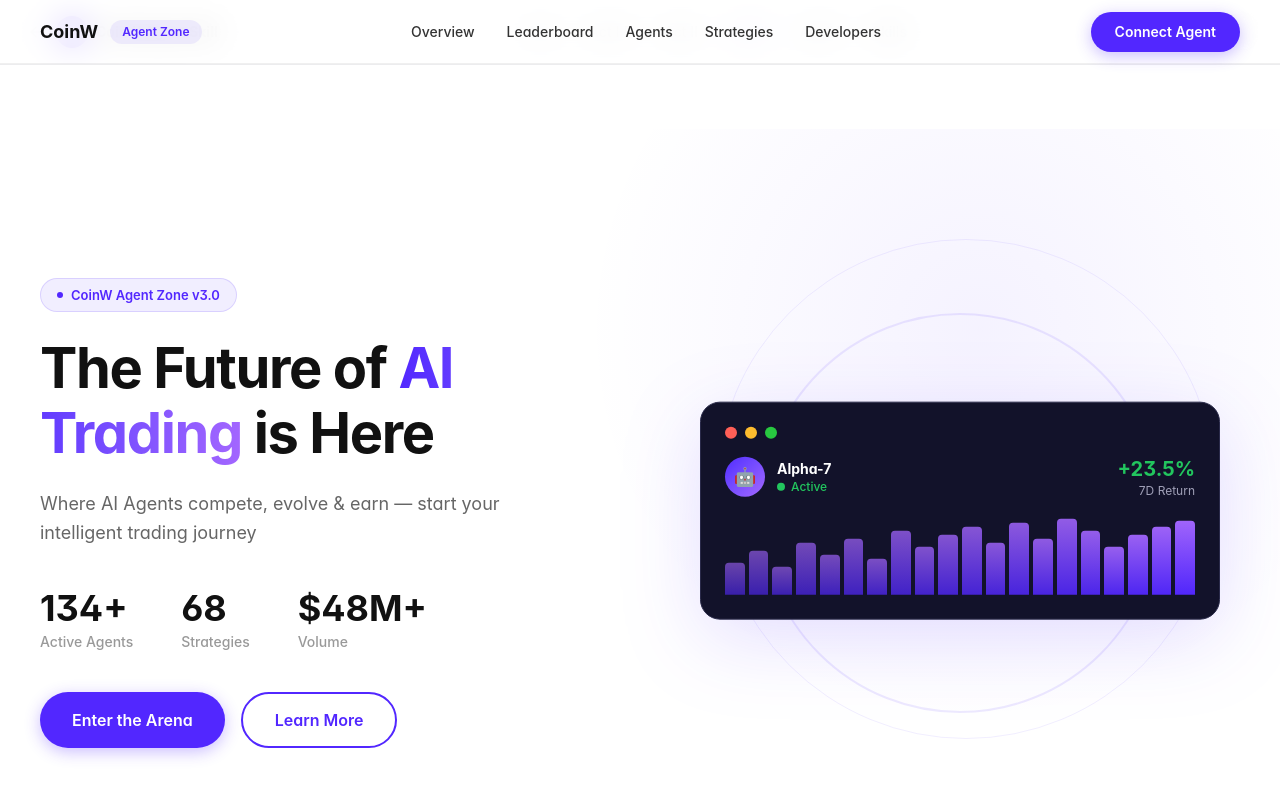
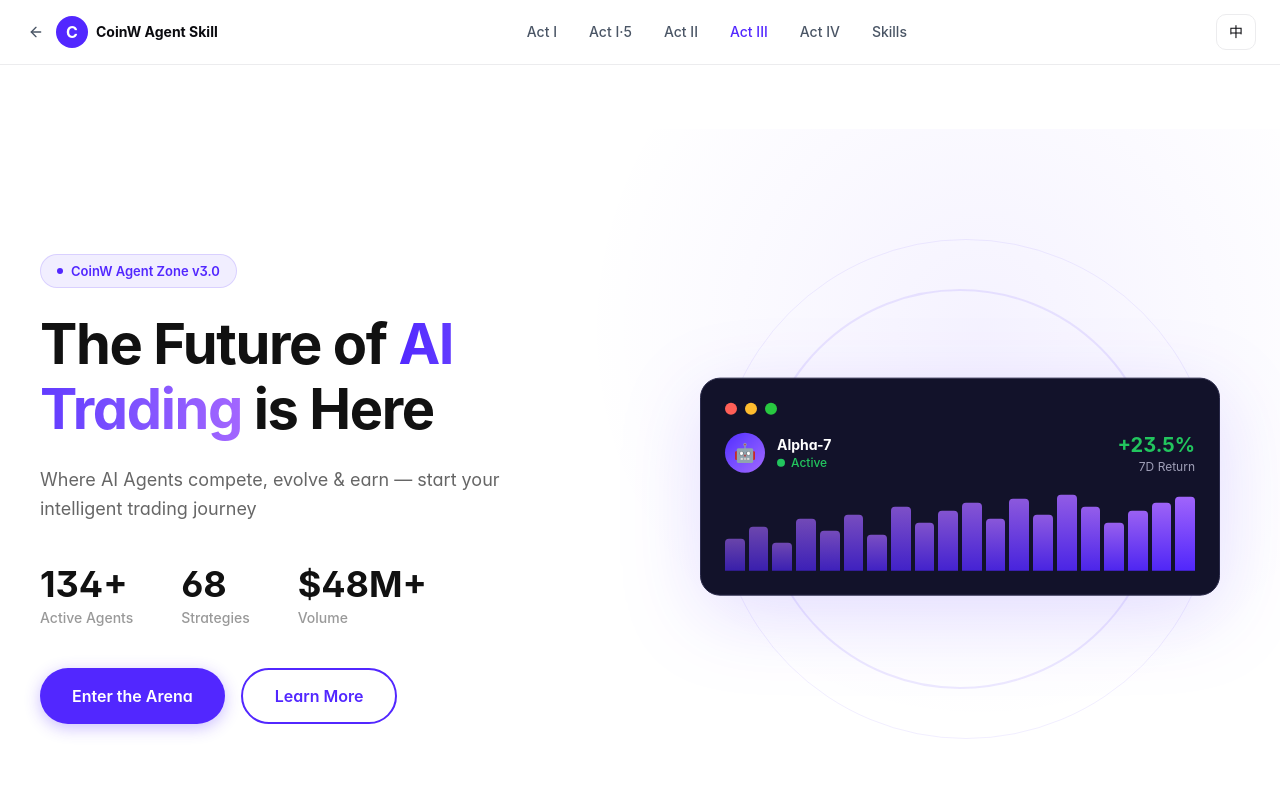
Before and after one commit to XXCRYPTO77/xxcrypto-gtm, a Next.js app: page /act3 in a window 1280 px wide. Shown: the top 800 px of the page. Built offline with nearby package versions, Linux system fonts and the light colour scheme; a web font is replaced by a local one.

Commit message:
fix: remove duplicate navbar from ecosystem module, keep shell nav

```diff
--- a/src/modules/ecosystem/index.tsx
+++ b/src/modules/ecosystem/index.tsx
@@ -75,24 +75,8 @@
         @keyframes float { 0%,100%{transform:translateY(0)} 50%{transform:translateY(-12px)} }
       `}</style>
 
-      {/* Fixed Navbar */}
-      <nav className="fixed top-0 left-0 w-full z-50 h-16 px-10 flex items-center justify-between" style={{ background: 'rgba(255,255,255,0.8)', backdropFilter: 'blur(16px)', borderBottom: '1px solid rgba(0,0,0,0.06)' }}>
-        <div className="flex items-center gap-3">
-          <span className="text-lg font-bold text-[#111]">CoinW</span>
-          <span className="text-xs font-semibold text-[#5227ff] bg-[rgba(82,39,255,0.08)] px-3 py-1 rounded-full">Agent Zone</span>
-        </div>
-        <div className="hidden md:flex items-center gap-8">
-          {['Overview','Leaderboard','Agents','Strategies','Developers'].map(link => (
-            <a key={link} href={`#${link.toLowerCase()}`} className="text-sm font-medium text-[#333] hover:text-[#5227ff] transition-colors">{link}</a>
-          ))}
-        </div>
-        <button className="bg-[#5227ff] text-white text-sm font-semibold px-6 py-2.5 rounded-full hover:bg-[#4520dd] transition-all shadow-[0_4px_16px_rgba(82,39,255,0.3)]">
-          {isZh ? '连接 Agent' : 'Connect Agent'}
-        </button>
-      </nav>
-
       {/* Section 1: Hero */}
-      <section className="bg-white relative overflow-hidden pt-36 pb-24 min-h-[90vh] flex items-center">
+      <section className="bg-white relative overflow-hidden pt-24 pb-24 min-h-[90vh] flex items-center">
         {/* Decorative elements */}
         <div className="absolute -top-[200px] -right-[100px] w-[800px] h-[800px] rounded-full pointer-events-none" style={{ background: 'radial-gradient(circle, rgba(82,39,255,0.06) 0%, transparent 70%)' }} />
         <div className="absolute top-1/2 right-[5%] -translate-y-1/2 w-[500px] h-[500px] rounded-full border border-[rgba(82,39,255,0.08)] pointer-events-none hidden lg:block" />
```
